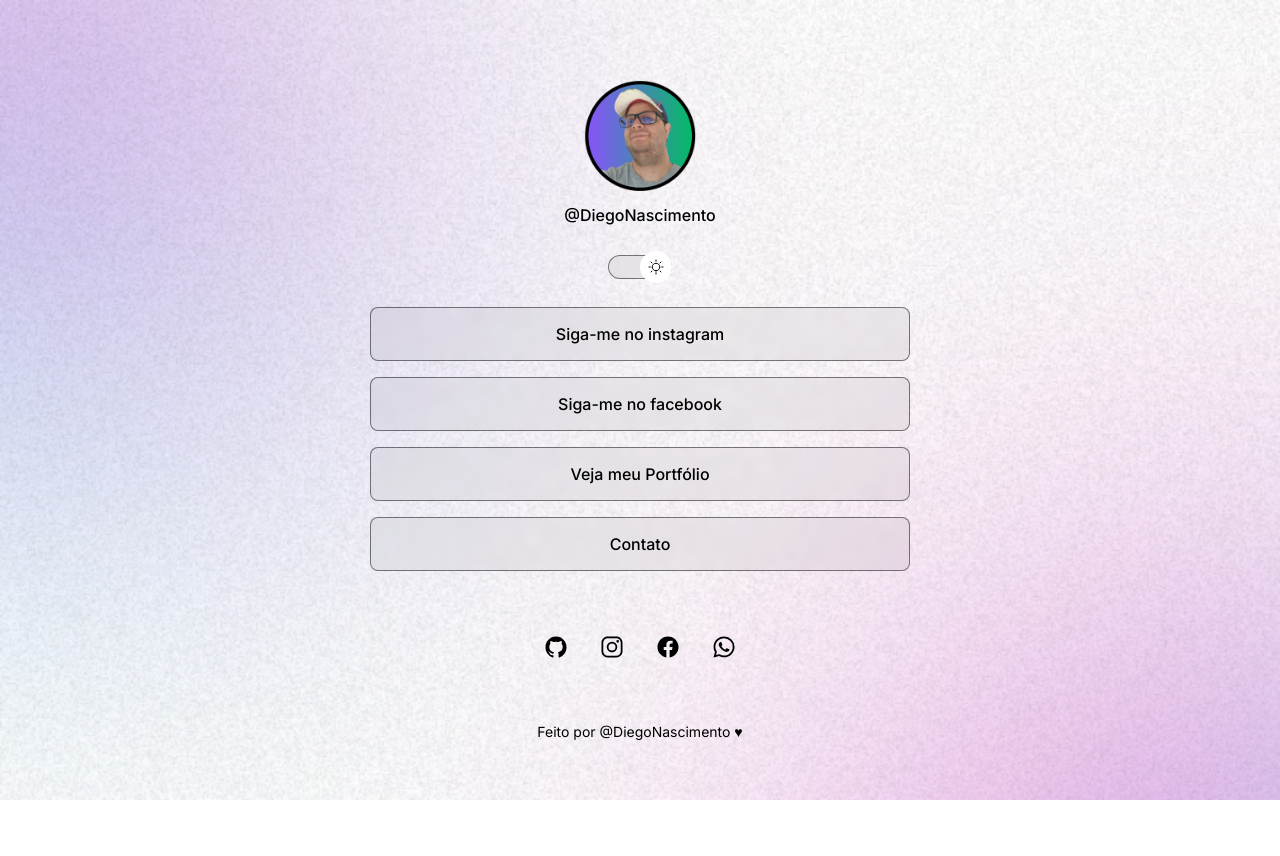
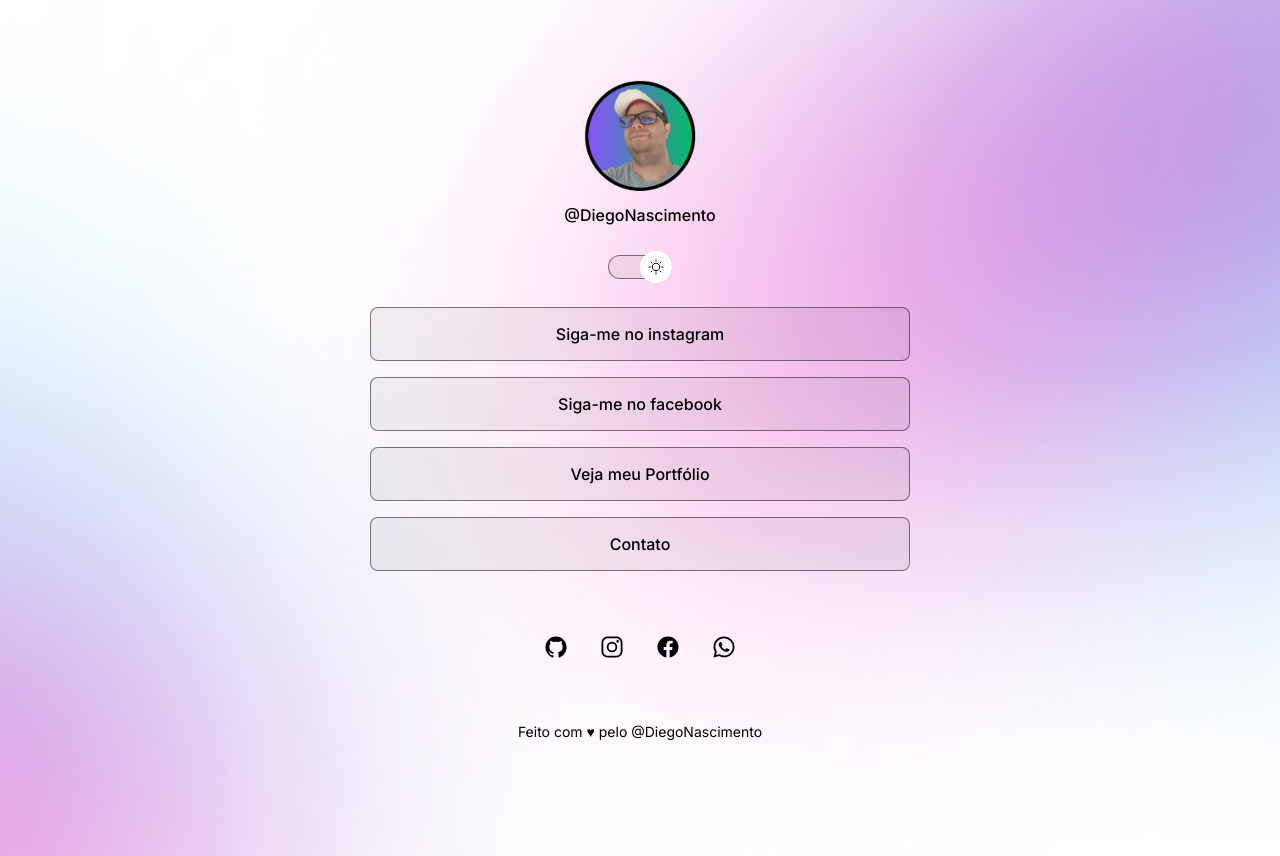
Before and after one commit to DiegoDuarteNascimento/Projeto-Linktree, a plain HTML site: page index.html in a window 1280 px wide. Both pictures are taken after a click on the element 640 px from the left and 267 px from the top of the page. Before the commit the page ends 800 px from the top, so only its background shows below. Drawn offline with nearby package versions, Linux system fonts and the light colour scheme.

Commit message:
alterado background para igualar todos os tamanho de dispositivo.

```diff
--- a/index.html
+++ b/index.html
@@ -71,7 +71,7 @@
         </a>
     </div>
     <footer>
-      Feito por @DiegoNascimento ♥
+      Feito com ♥ pelo @DiegoNascimento
     </footer>
 
 
--- a/style.css
+++ b/style.css
@@ -34,6 +34,7 @@ background-size: cover;
 
   /*background: color image repeat position/size */
   background: var(--bg-url) no-repeat top center/cover;
+  height: 100vh;
 }
 
 body * {
@@ -169,3 +170,16 @@ footer {
   text-align: center;
   font-size: 14px;
 }
+
+/* media querie */
+@media (min-width: 700px) {
+
+  :root {
+    --bg-url: url(./assets/bg-desktop.jpg); }
+
+   .light {
+    --bg-url: url(./assets/bg-desktop-light.jpg); }
+
+
+
+}
```
